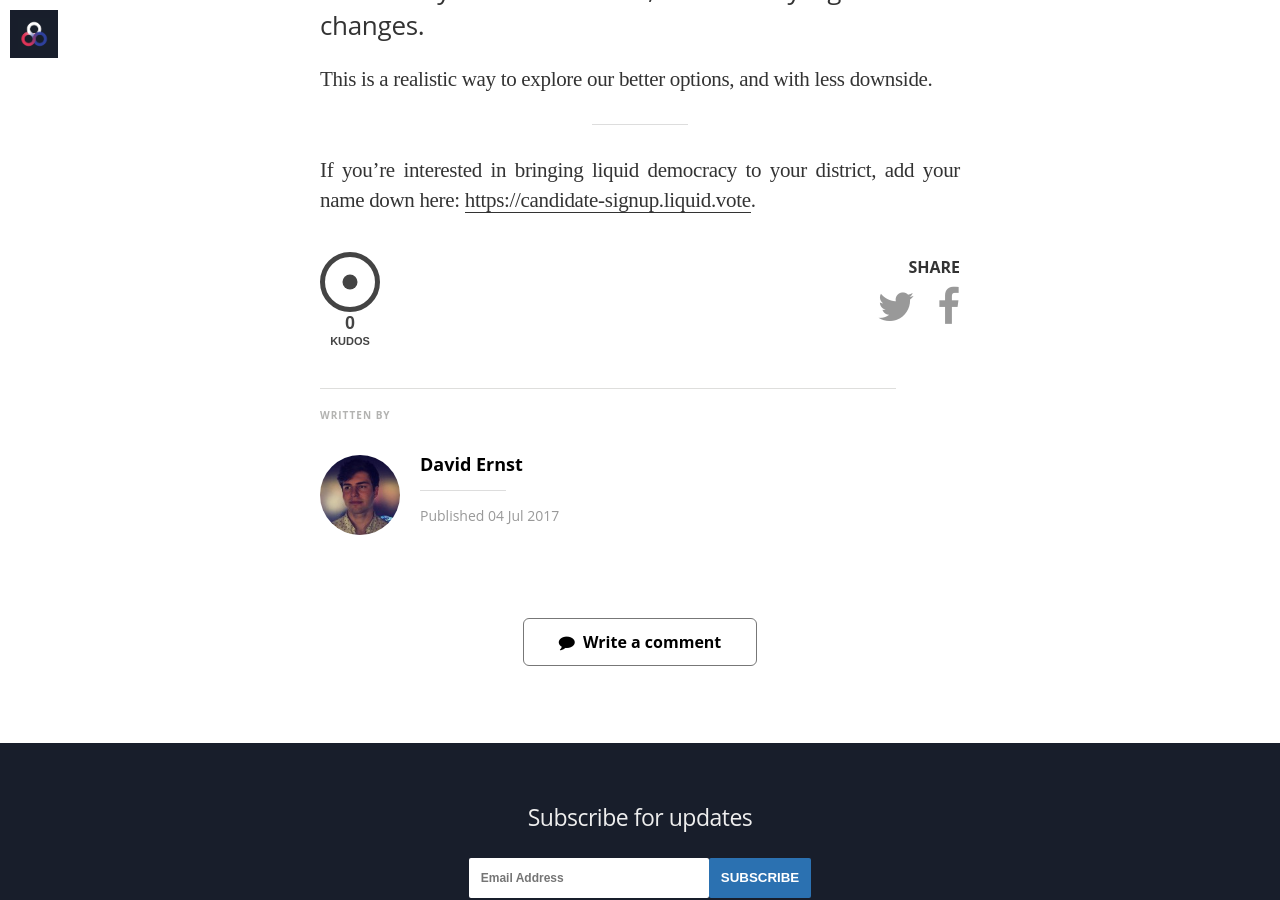
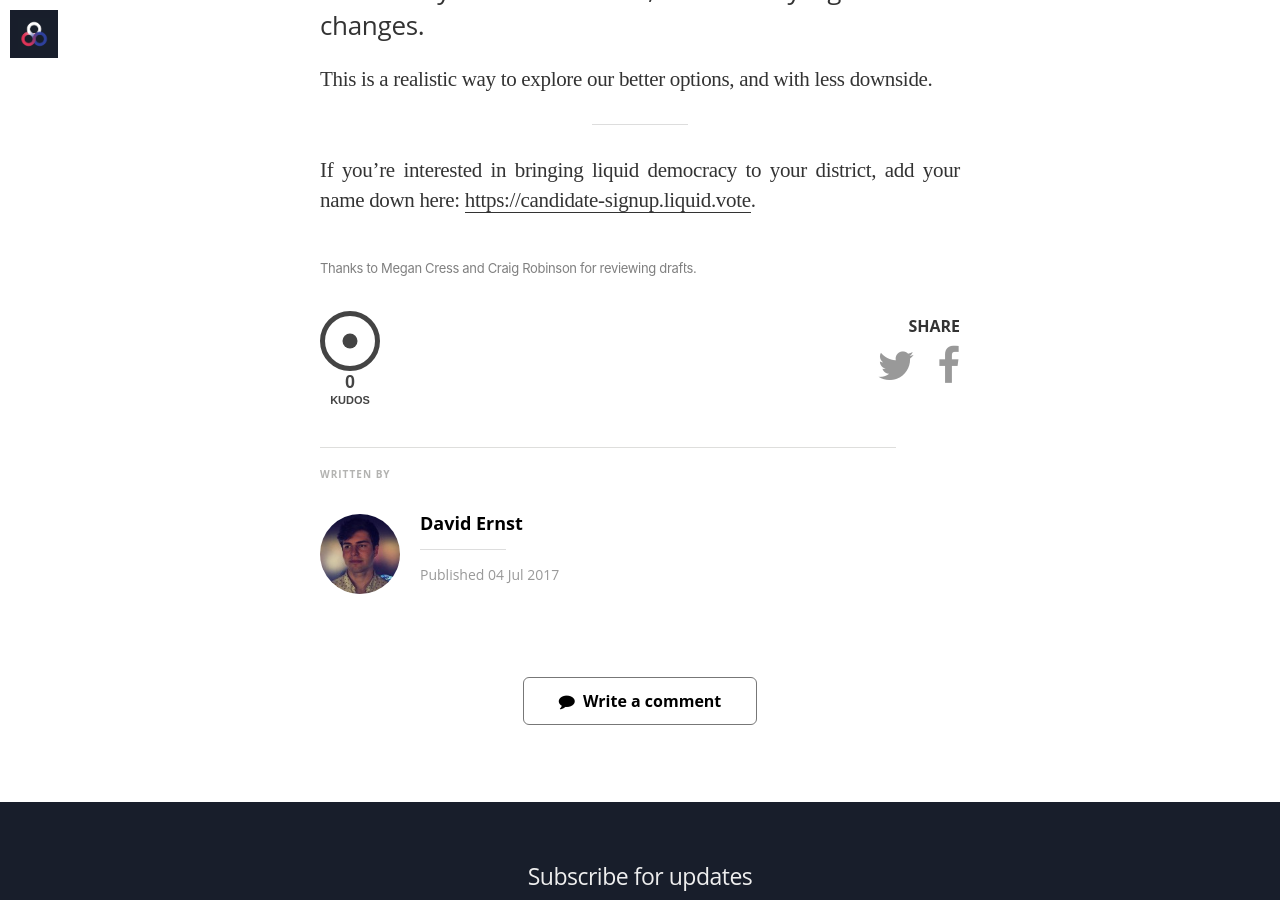
Before and after one commit to voteliquid/blog, a Jekyll site: the page built from _posts/2017-07-04-running-liquid-democracy-candidates.md, in a window 1280 px wide and 900 px high, scrolled down 1722 px. Built offline with Jekyll 4.4.1, drawn with Linux system fonts in a browser that asks for light colours; nearby versions of some CDN libraries; some web fonts are replaced.

Commit message:
Add thanks section to ld-candidates

```diff
--- a/_posts/2017-07-04-running-liquid-democracy-candidates.md
+++ b/_posts/2017-07-04-running-liquid-democracy-candidates.md
@@ -3,6 +3,7 @@ layout: post
 title: "Liquid Democracy Candidates: How To Upgrade Our Legislature, One Seat at a Time"
 author: davidernst
 excerpt: "We’re at a critical moment in politics, when an unprecedented numbers of people express frustration at the status quo. There has been demand from left, right, and center for new ways of doing things."
+thanks: Thanks to Megan Cress and Craig Robinson for reviewing drafts.
 ---
 
 > Let us not be afraid to help each other — let us never forget that government is ourselves and not an alien power over us. The ultimate rulers of our democracy are not a President and Senators and Congressmen and Government officials but the voters of this country.
```
